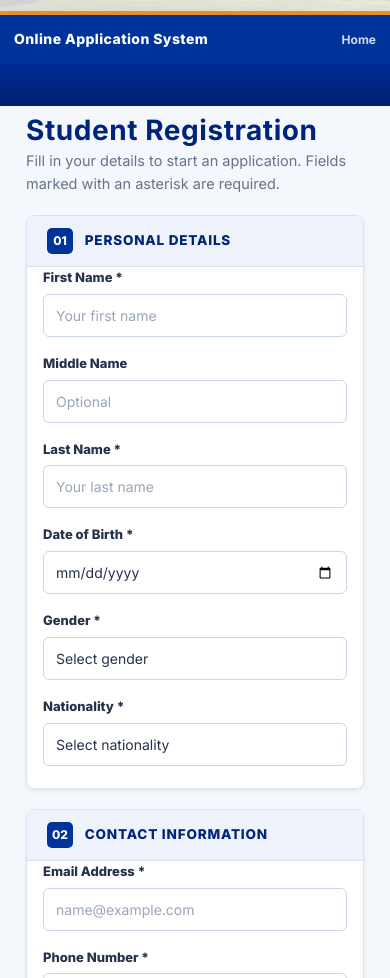
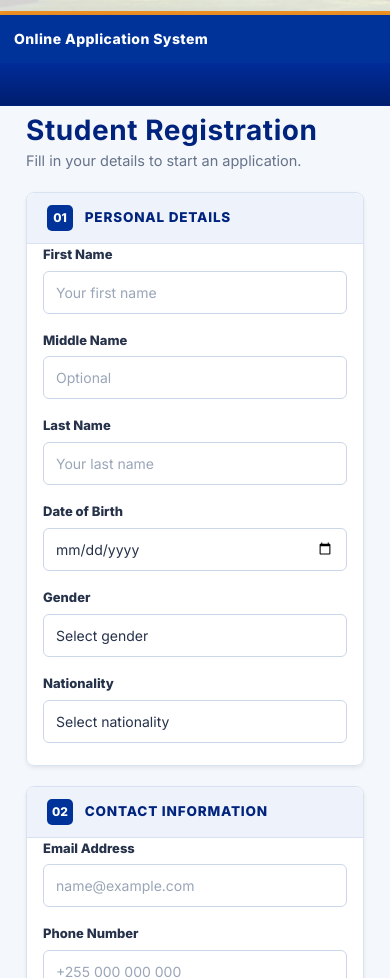
Before and after one commit to felix202422/Uni_Web_App, a plain HTML site: page register.html in a window 390 px wide. Shown: the part 122-1100 px from the top of the page. Drawn offline with nearby package versions, Linux system fonts and the light colour scheme.

Commit message:
Update registration copy and phone placeholder

```diff
--- a/register.html
+++ b/register.html
@@ -31,9 +31,6 @@
     <div class="oas-bar">
       <div class="container oas-inner">
         <a class="oas-title" href="index.html">Online Application System</a>
-        <nav class="portal-nav" aria-label="Portal navigation">
-          <a href="index.html">Home</a>
-        </nav>
       </div>
     </div>
 
@@ -50,7 +47,7 @@
   <main class="container">
     <section class="page-intro">
       <h1>Student Registration</h1>
-      <p>Fill in your details to start an application. Fields marked with an asterisk are required.</p>
+      <p>Fill in your details to start an application.</p>
     </section>
 
     <form action="index.html#login-card" method="get">
@@ -59,7 +56,7 @@
         <legend><span class="legend-index">01</span> Personal Details</legend>
         <div class="form-grid">
           <div class="field">
-            <label for="first-name" class="form-label">First Name *</label>
+            <label for="first-name" class="form-label">First Name</label>
             <input type="text" class="form-control" id="first-name" name="first-name" placeholder="Your first name" required>
           </div>
           <div class="field">
@@ -67,15 +64,15 @@
             <input type="text" class="form-control" id="middle-name" name="middle-name" placeholder="Optional">
           </div>
           <div class="field">
-            <label for="last-name" class="form-label">Last Name *</label>
+            <label for="last-name" class="form-label">Last Name</label>
             <input type="text" class="form-control" id="last-name" name="last-name" placeholder="Your last name" required>
           </div>
           <div class="field">
-            <label for="birth-date" class="form-label">Date of Birth *</label>
+            <label for="birth-date" class="form-label">Date of Birth</label>
             <input type="date" class="form-control" id="birth-date" name="birth-date" required>
           </div>
           <div class="field">
-            <label for="gender" class="form-label">Gender *</label>
+            <label for="gender" class="form-label">Gender</label>
             <select class="form-select" id="gender" name="gender" required>
               <option value="" selected disabled>Select gender</option>
               <option>Female</option>
@@ -85,7 +82,7 @@
             </select>
           </div>
           <div class="field">
-            <label for="nationality" class="form-label">Nationality *</label>
+            <label for="nationality" class="form-label">Nationality</label>
             <select class="form-select" id="nationality" name="nationality" required>
               <option value="" disabled selected>Select nationality</option>
               <option>Afghanistan
@@ -292,15 +289,15 @@
         <legend><span class="legend-index">02</span> Contact Information</legend>
         <div class="form-grid">
           <div class="field">
-            <label for="email" class="form-label">Email Address *</label>
+            <label for="email" class="form-label">Email Address</label>
             <input type="email" class="form-control" id="email" name="email" placeholder="name@example.com" required>
           </div>
           <div class="field">
-            <label for="phone" class="form-label">Phone Number *</label>
-            <input type="tel" class="form-control" id="phone" name="phone" placeholder="+00 000 0000000" required>
+            <label for="phone" class="form-label">Phone Number</label>
+            <input type="tel" class="form-control" id="phone" name="phone" placeholder="+255 000 000 000" required>
           </div>
           <div class="field full">
-            <label for="address" class="form-label">Residential Address *</label>
+            <label for="address" class="form-label">Residential Address</label>
             <textarea class="form-control" id="address" name="address" placeholder="House, street, city and country" required></textarea>
           </div>
         </div>
@@ -310,11 +307,11 @@
         <legend><span class="legend-index">03</span> Account Information</legend>
         <div class="form-grid">
           <div class="field">
-            <label for="new-password" class="form-label">Create Password *</label>
+            <label for="new-password" class="form-label">Create Password</label>
             <input type="password" class="form-control" id="new-password" placeholder="At least 8 characters" minlength="8" required>
           </div>
           <div class="field">
-            <label for="confirm-password" class="form-label">Confirm Password *</label>
+            <label for="confirm-password" class="form-label">Confirm Password</label>
             <input type="password" class="form-control" id="confirm-password" placeholder="Repeat your password" required>
           </div>
         </div>
```
Also changed, not shown: application.html (+1 -1 lines).
